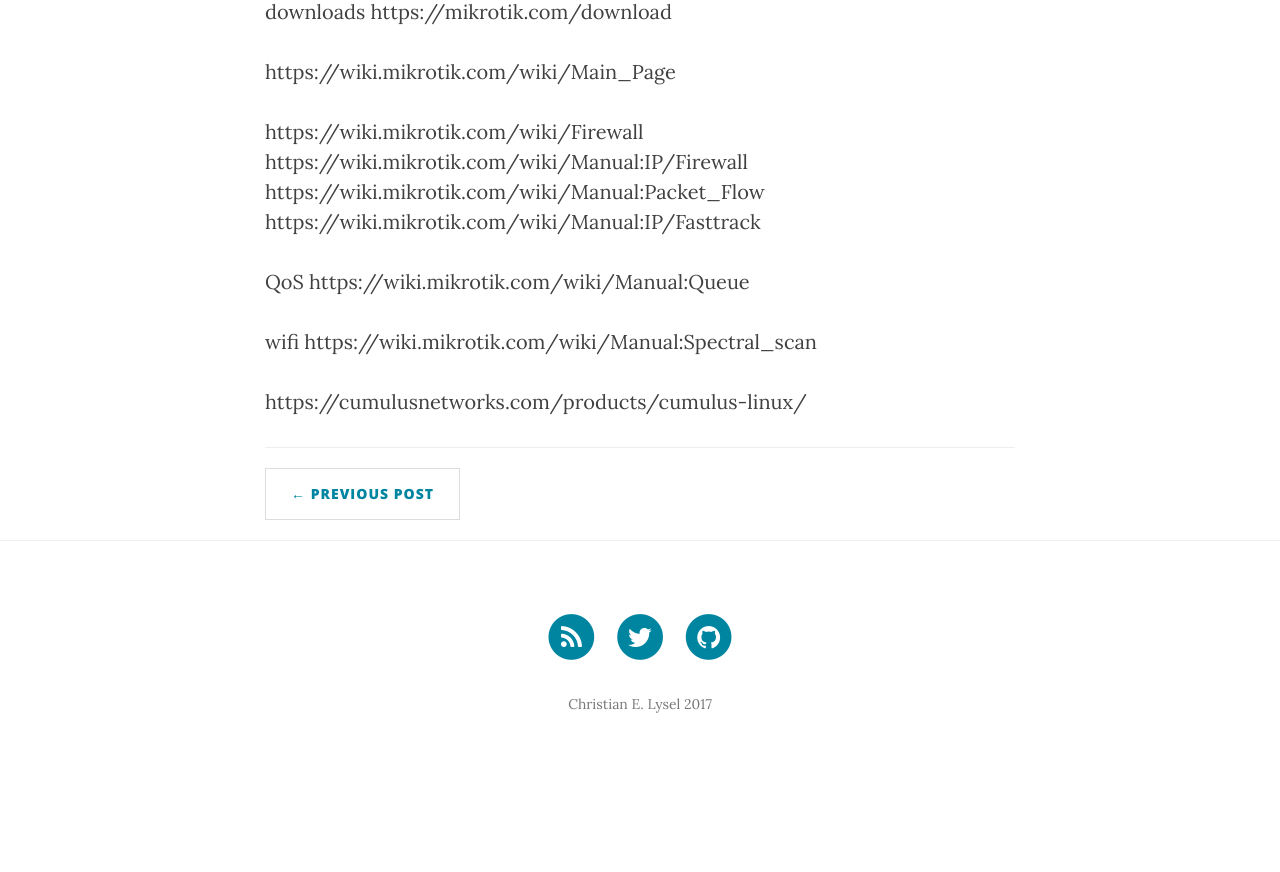
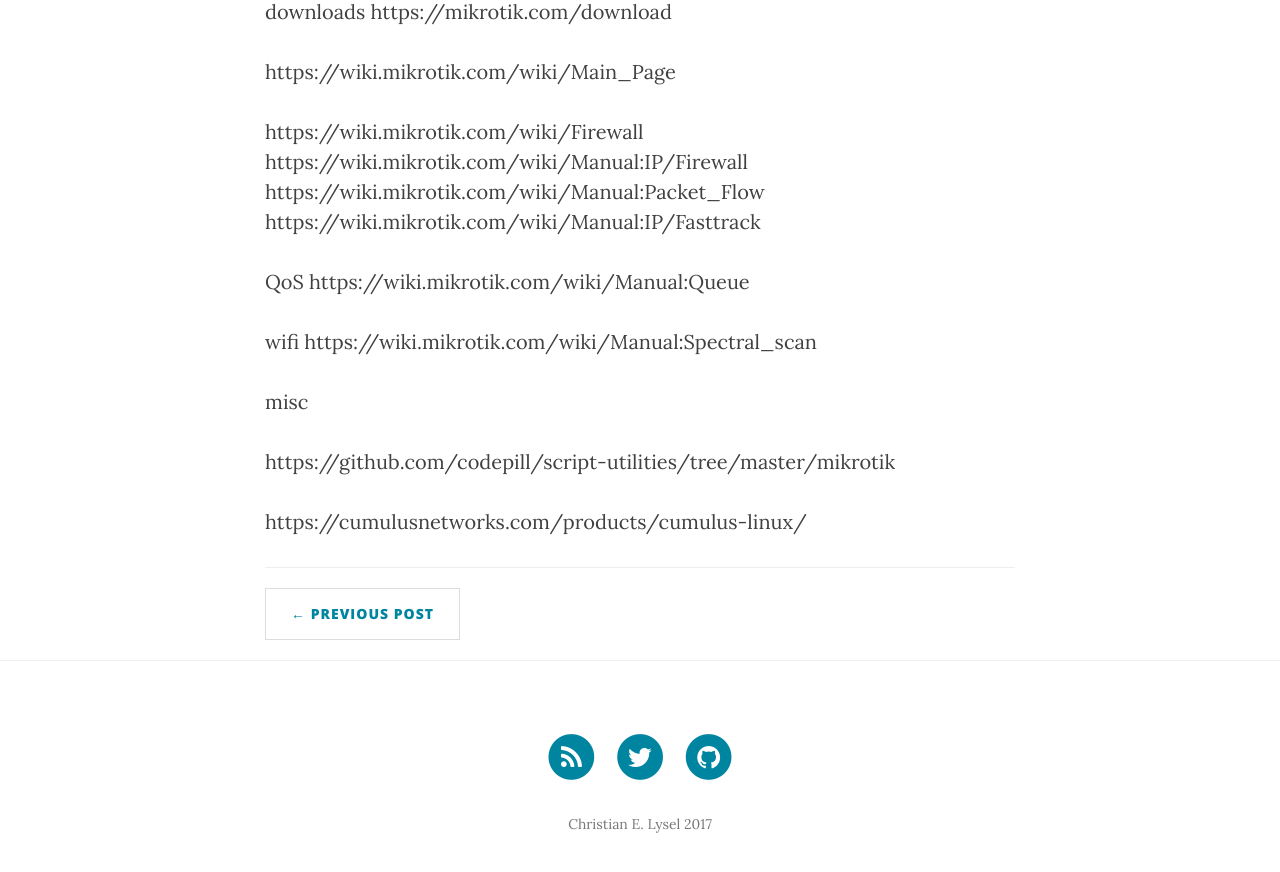
Before and after one commit to clysel/christian.lysel.net, a Jekyll site: the page built from _posts/2017-10-14-mikrotik.markdown, in a window 1280 px wide and 900 px high, scrolled down 616 px. Shown: the top 872 px of the window. Built offline with Jekyll 4.4.1, drawn with Linux system fonts in a browser that asks for light colours; nearby versions of some CDN libraries; before the commit the page ends 1396 px from its top, so only the background shows below that.

Commit message:
Update 2017-10-14-mikrotik.markdown

```diff
--- a/_posts/2017-10-14-mikrotik.markdown
+++ b/_posts/2017-10-14-mikrotik.markdown
@@ -24,5 +24,8 @@
 wifi
 https://wiki.mikrotik.com/wiki/Manual:Spectral_scan
 
+misc
+
+https://github.com/codepill/script-utilities/tree/master/mikrotik
 
 https://cumulusnetworks.com/products/cumulus-linux/
```
